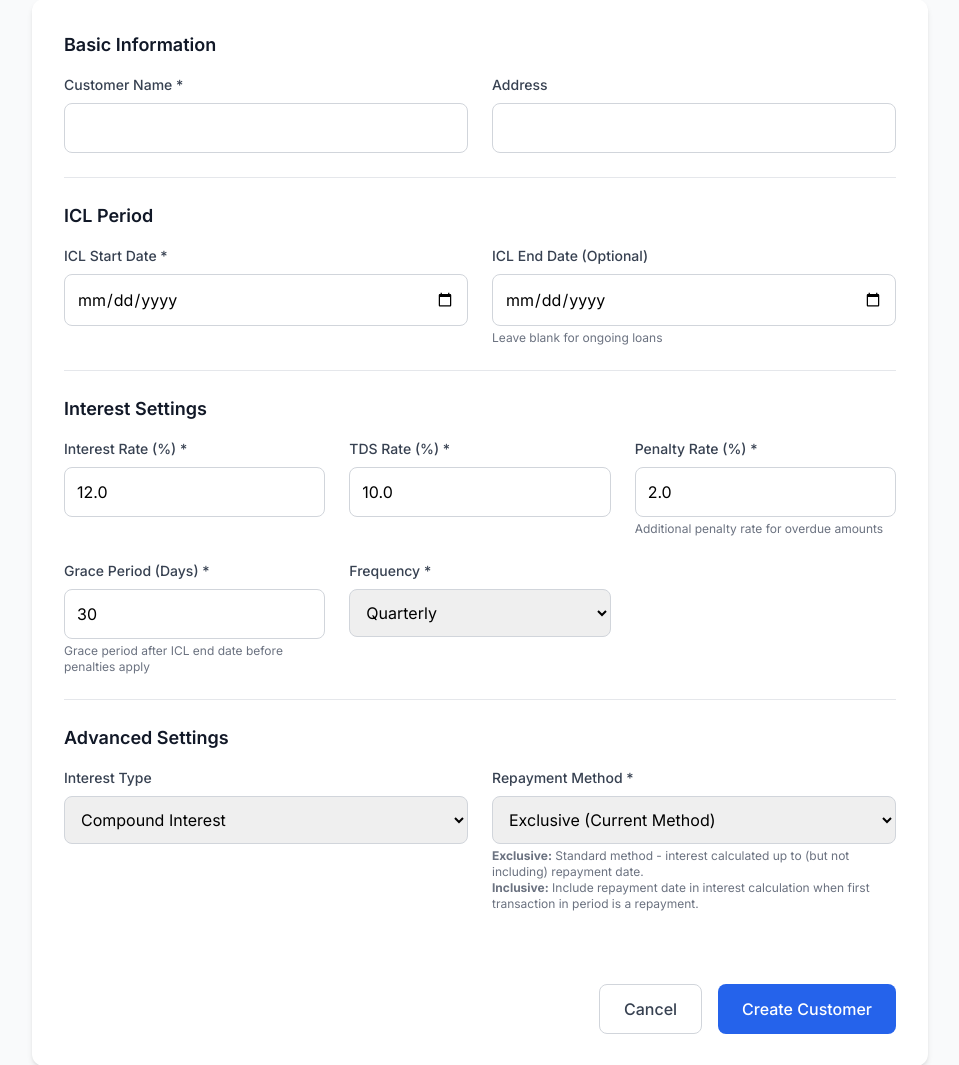
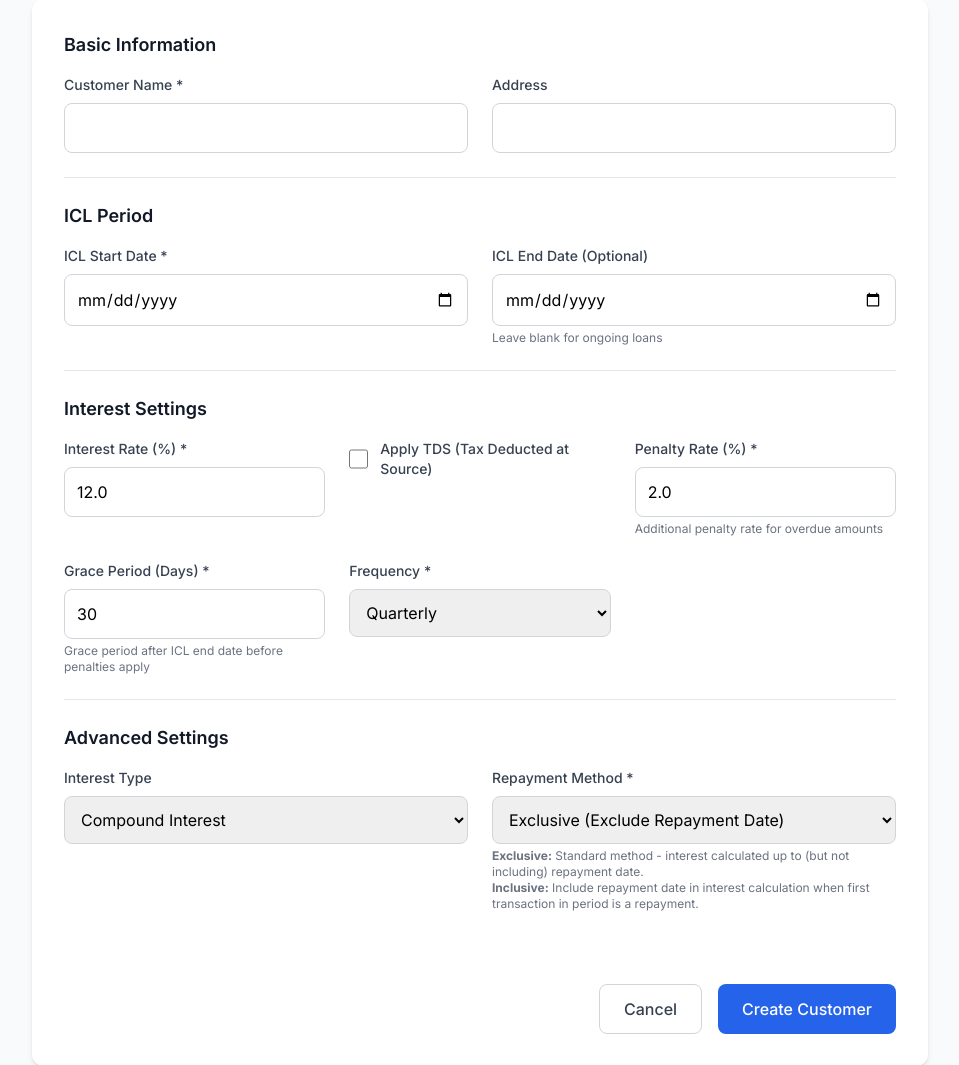
Before and after one commit to Ashmit12092000/ICL_Ledger, a Flask app: page /add_customer in a window 1280 px wide. Shown: the part 198-1263 px from the top of the page, without its empty margins (160-1119 px from the left). Run offline with Flask 3, Linux system fonts and the light colour scheme; the visitor is signed in with stand-in values (Sample User, id 1); some libraries are stand-ins or nearby versions.

Commit message:
Update add_customer.html

```diff
--- a/templates/add_customer.html
+++ b/templates/add_customer.html
@@ -52,8 +52,16 @@
                             <input type="number" name="interest_rate" id="interest_rate" value="12.0" step="0.01" min="0" class="w-full p-3 border border-gray-300 rounded-lg focus:ring-2 focus:ring-blue-500 focus:border-transparent transition-all" required>
                         </div>
                         <div>
-                            <label for="tds_rate" class="block text-sm font-medium text-gray-700 mb-2">TDS Rate (%) *</label>
-                            <input type="number" name="tds_rate" id="tds_rate" value="10.0" step="0.01" min="0" class="w-full p-3 border border-gray-300 rounded-lg focus:ring-2 focus:ring-blue-500 focus:border-transparent transition-all" required>
+                            <div class="mb-3">
+                                <label class="flex items-center space-x-3">
+                                    <input type="checkbox" id="tds_enabled" name="tds_enabled" class="h-5 w-5 text-blue-600 border-2 border-gray-300 rounded focus:ring-2 focus:ring-blue-500" onchange="toggleTdsInput()">
+                                    <span class="text-sm font-medium text-gray-700">Apply TDS (Tax Deducted at Source)</span>
+                                </label>
+                            </div>
+                            <div id="tds_input_container" class="hidden">
+                                <label for="tds_rate" class="block text-sm font-medium text-gray-700 mb-2">TDS Rate (%)</label>
+                                <input type="number" name="tds_rate" id="tds_rate" value="10.0" step="0.01" min="0" max="100" class="w-full p-3 border border-gray-300 rounded-lg focus:ring-2 focus:ring-blue-500 focus:border-transparent transition-all">
+                            </div>
                         </div>
                         <div>
                             <label for="penalty_rate" class="block text-sm font-medium text-gray-700 mb-2">Penalty Rate (%) *</label>
@@ -90,7 +98,7 @@
                         <div>
                             <label for="repayment_method" class="block text-sm font-medium text-gray-700 mb-2">Repayment Method *</label>
                             <select name="repayment_method" id="repayment_method" class="w-full p-3 border border-gray-300 rounded-lg focus:ring-2 focus:ring-blue-500 focus:border-transparent transition-all" required>
-                                <option value="exclusive" selected>Exclusive (Current Method)</option>
+                                <option value="exclusive" selected>Exclusive (Exclude Repayment Date)</option>
                                 <option value="inclusive">Inclusive (Include Repayment Date)</option>
                             </select>
                             <p class="text-xs text-gray-500 mt-1">
@@ -114,4 +122,20 @@
         </div>
     </div>
 </div>
+
+<script>
+function toggleTdsInput() {
+    const checkbox = document.getElementById('tds_enabled');
+    const container = document.getElementById('tds_input_container');
+    const tdsInput = document.getElementById('tds_rate');
+
+    if (checkbox.checked) {
+        container.classList.remove('hidden');
+        tdsInput.value = '10.0';
+    } else {
+        container.classList.add('hidden');
+        tdsInput.value = '0';
+    }
+}
+</script>
 {% endblock %}
```
